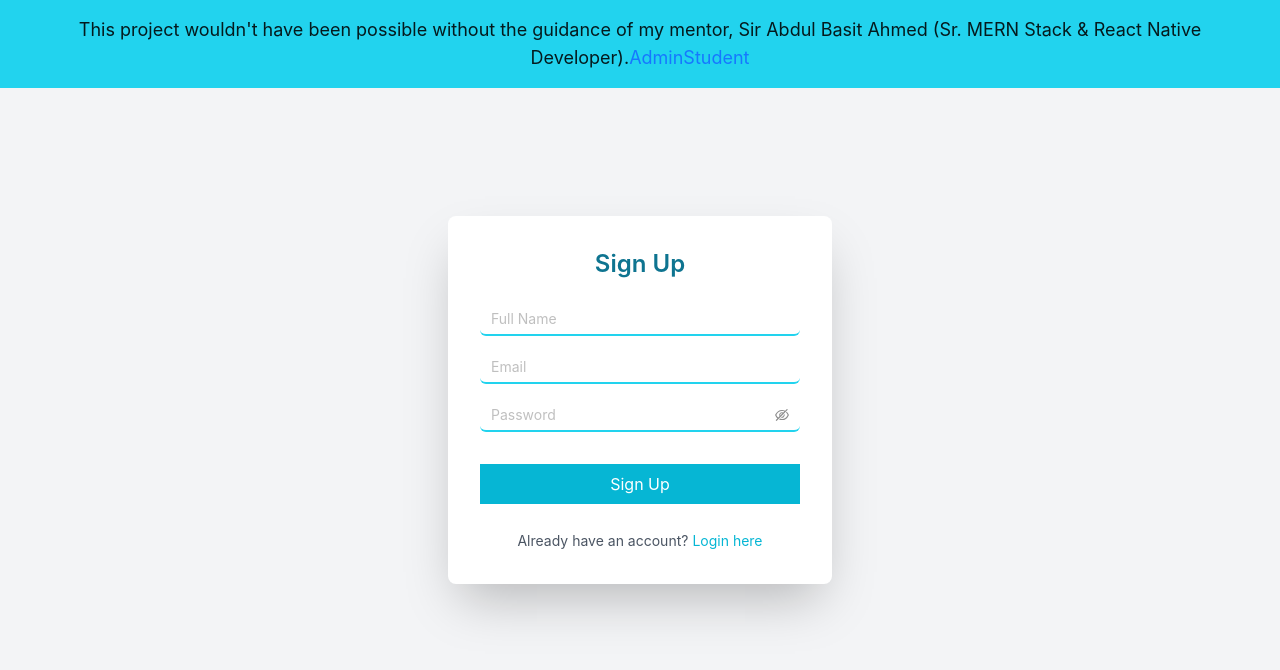
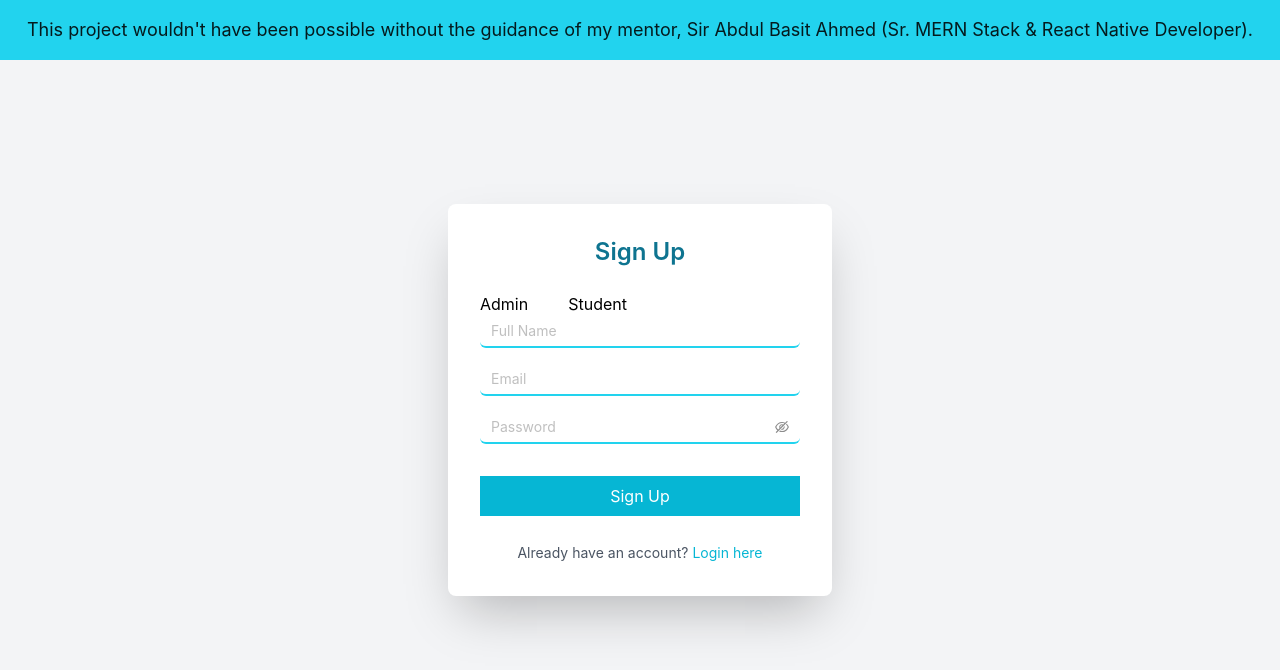
Before and after one commit to Faizan-Ansari1000/Frontend_LMS, a React (Create React App) app: page / in a window 1280 px wide. Shown: the top 670 px of the page. Built offline with nearby package versions, Linux system fonts and the light colour scheme.

Commit message:
Update SignUp.js
change the UI

```diff
--- a/src/Auth/SignUp.js
+++ b/src/Auth/SignUp.js
@@ -42,7 +42,7 @@ export default function SignUp() {
             {/* Sir ke liye special message */}
             <div className="absolute top-0 left-0 right-0 bg-cyan-400 text-black text-center py-4">
                 <Text className="text-lg font-semibol">
-                    This project wouldn't have been possible without the guidance of my mentor, Sir Abdul Basit Ahmed (Sr. MERN Stack & React Native Developer).<Link to={"/Admin"}>Admin</Link><Link to={"/StudentPortal"}>Student</Link>
+                    This project wouldn't have been possible without the guidance of my mentor, Sir Abdul Basit Ahmed (Sr. MERN Stack & React Native Developer).
                 </Text>
             </div>
 
@@ -54,6 +54,8 @@ export default function SignUp() {
                 )}
                 <div className="w-full sm:w-96 bg-white p-8 rounded-lg shadow-2xl m-2">
                     <h2 className="text-2xl font-semibold text-center text-cyan-700 mb-6">Sign Up</h2>
+                    <Link to={"/Admin"} className={"text-start me-5"}>Admin</Link>
+                    <Link to={"/StudentPortal"} className={"text-end ms-5"}>Student</Link>
                     <div className="mb-4">
                         <Input
                             onChange={(e) => setModel({ ...model, name: e.target.value })}
```
